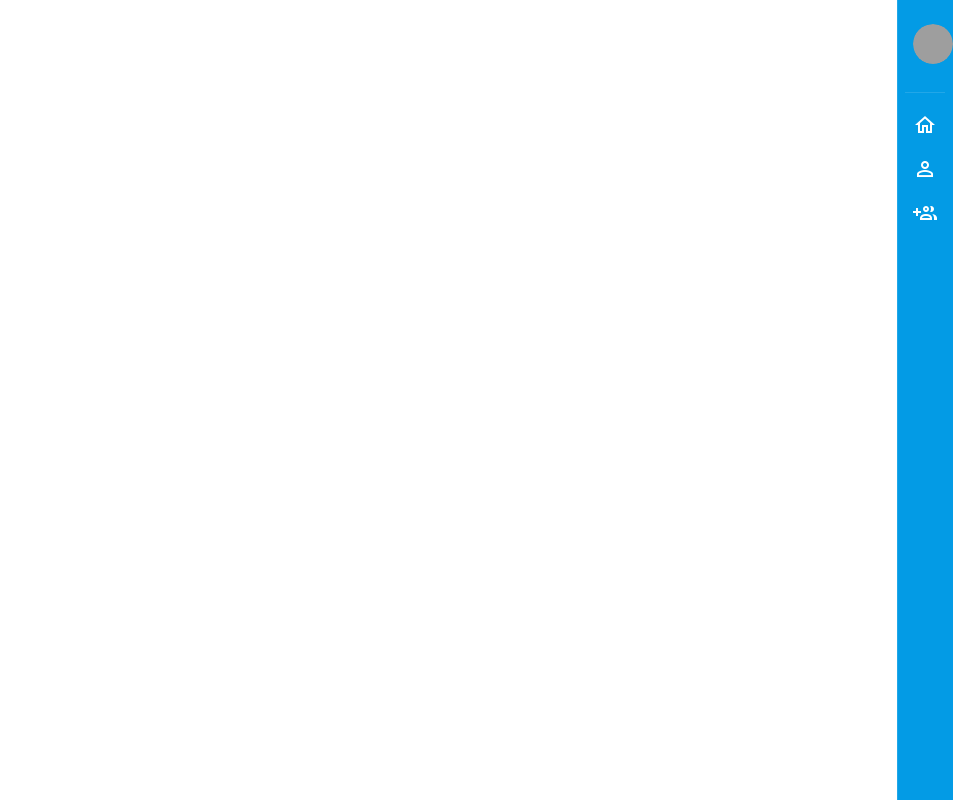
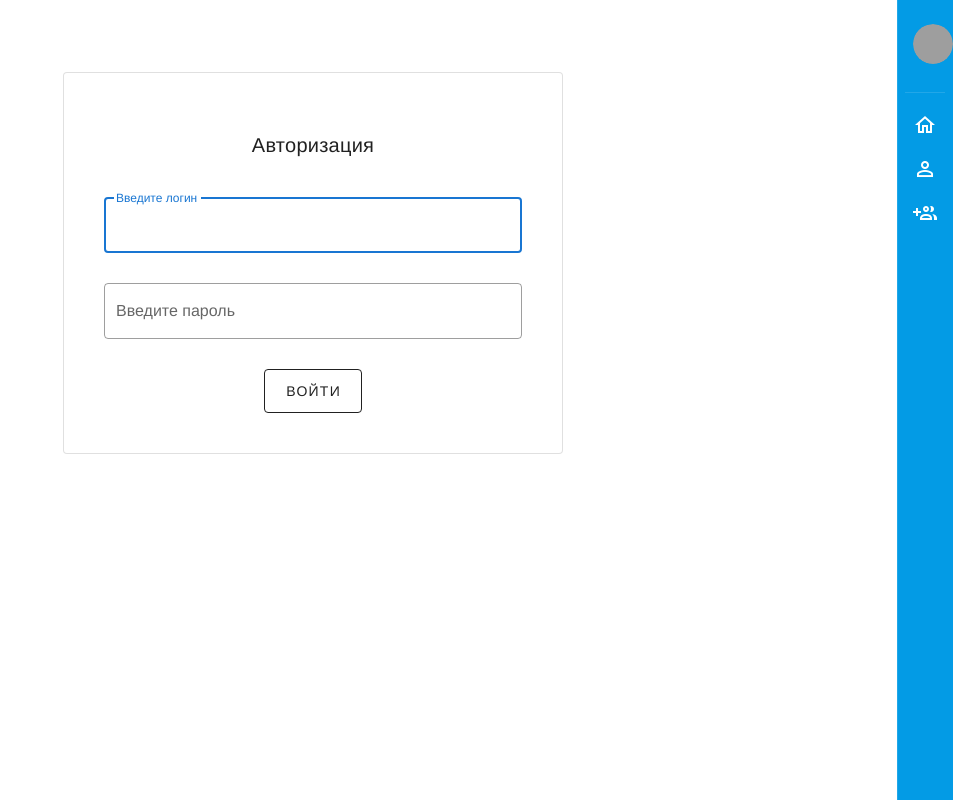
Before and after one commit to rugrisser/vue-social, a Vue app: page /login in a window 1280 px wide. Shown: the whole page, without its empty margins (327-1280 px from the left). Built offline with nearby package versions, Linux system fonts and the light colour scheme; grey boxes are pictures that could not be loaded.

Commit message:
Start Template

```diff
--- a/src/router/index.js
+++ b/src/router/index.js
@@ -19,6 +19,11 @@ const routes = [
         path: '/users',
         name: 'users',
         component: () => import('../views/Users')
+    },
+    {
+        path: '/login',
+        name: 'login',
+        component: () => import('../views/Login')
     }
 ]
 
--- /dev/null
+++ b/src/views/Login.vue
@@ -0,0 +1,45 @@
+<template>
+    <div class="d-flex justify-center">
+        <v-card width="500px" class="mt-12 pa-10" outlined>
+            <v-card-title class="text-center mb-5" style="display: block !important;">
+                Авторизация
+            </v-card-title>
+            <v-text-field
+                    label="Введите логин"
+                    v-model="login"
+                    outlined
+                    autofocus
+            ></v-text-field>
+            <v-text-field
+                    label="Введите пароль"
+                    v-model="password"
+                    type="password"
+                    outlined
+            ></v-text-field>
+            <v-btn @click="authenticate" large outlined>
+                Войти
+            </v-btn>
+        </v-card>
+    </div>
+</template>
+
+<script>
+    export default {
+        name: "Login",
+        data() {
+            return {
+                login: "",
+                password: ""
+            }
+        },
+        methods: {
+            authenticate() {
+
+            }
+        }
+    }
+</script>
+
+<style scoped>
+
+</style>
```
